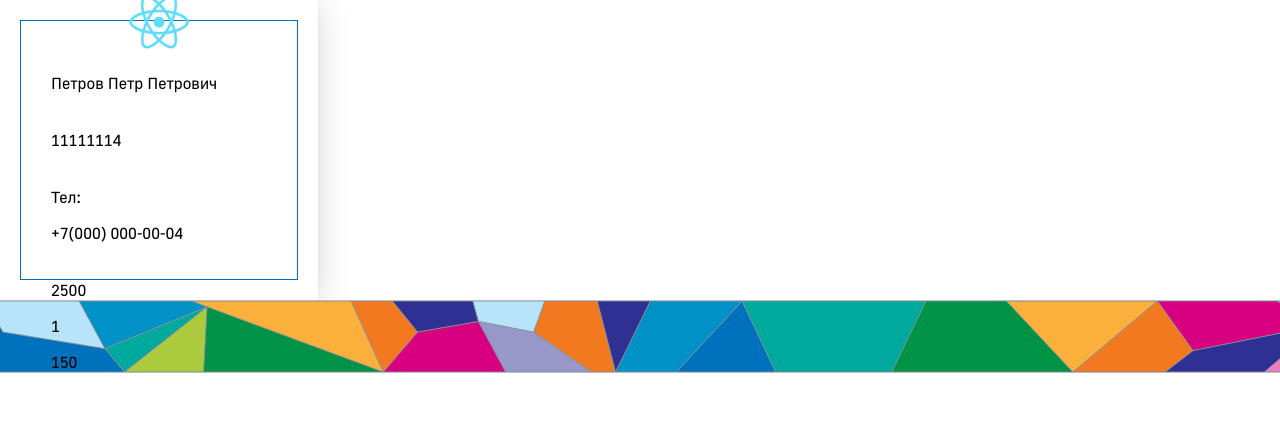
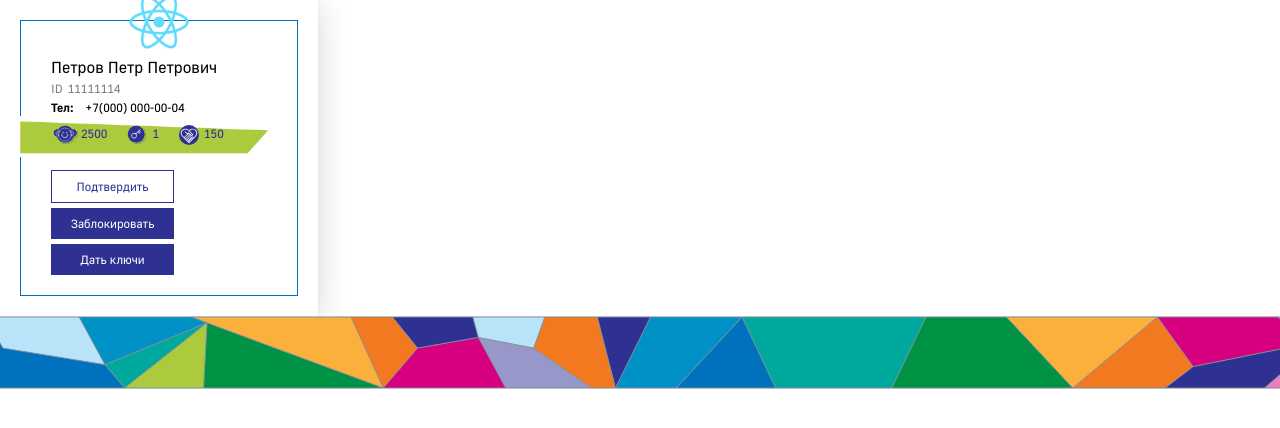
Before and after one commit to kuzinartemiy/im-helping, a React (Create React App) app: page / in a window 1280 px wide. Shown: the top 428 px of the page. Built offline with nearby package versions, Linux system fonts and the light colour scheme.

Commit message:
wait for buttons

```diff
--- a/src/components/admin-default/admin-default.module.scss
+++ b/src/components/admin-default/admin-default.module.scss
@@ -2,15 +2,16 @@
 
 .adminDefault {
   width: auto;
+  height: auto;
   display: flex;
   flex-direction: column;
   row-gap: 5px;
   align-items: center;
   position: relative;
   max-width: 276px;
-  max-height: 258px;
+  max-height: 300px;
   min-width: 276px;
-  min-height: 258px;
+  min-height: 248px;
   border: 1px solid var(--admin-default-border-sea);
 }
 .adminChild {
@@ -20,8 +21,11 @@
   row-gap: 5px;
   align-self: flex-start;
   justify-content: flex-start;
+  font-weight: 400;
+  font-size: 12px;
+  line-height: 14px;
+  z-index: 1;
 }
-
 .avatar {
   margin-top: -30px;
   object-fit: cover;
@@ -33,8 +37,129 @@
   left: 0;
 }
 .userName {
+  margin: 0;
   font-family: "Golos", serif;
-  font-weight: 400;
   font-size: 16px;
   line-height: 19px;
 }
+.userId {
+  margin: 0;
+  font-family: "Golos", serif;
+  color: rgba(0, 0, 0, 0.5);
+}
+.userId::before {
+  padding-right: 5px;
+  content: "ID";
+}
+.userTel {
+  margin: 0;
+  display: flex;
+  flex-direction: row;
+  align-items: center;
+  column-gap: 12px;
+}
+.userTelChild {
+  margin: 0;
+  padding: 0;
+  font-family: "Golos", serif;
+  font-weight: 700;
+}
+.userTelVar {
+  margin: 0;
+}
+.lineItems {
+  margin: 0;
+  position: relative;
+  width: 250px;
+  padding-top: 5px;
+  color: var(--color-primary);
+  display: flex;
+  flex-direction: row;
+  align-items: center;
+  column-gap: 15px;
+}
+.lineItemsGreen {
+  width: 250px;
+  height: 41px;
+  padding: 0;
+  position: absolute;
+  margin: 95px 30px 0 0;
+  background-image: url(../../assets/images/spriteBack.png);
+  background-size: 295px 215px;
+  background-position: -27px -27px;
+  z-index: 0;
+}
+.lineItemsOrange {
+  composes: lineItemsGreen;
+  background-position: -27px -85px;
+}
+.lineItemsGrey {
+  composes: lineItemsGreen;
+  background-position: -27px -142px;
+}
+.commonLineItems {
+  margin: 0;
+  position: relative;
+  display: inline-block;
+  text-align: center;
+}
+.userPoints {
+  composes: commonLineItems;
+}
+.userPoints::before {
+  margin: 0;
+  display: inline-block;
+  content: '';
+  width: 30px;
+  height: 20px;
+  background-image: url(../../assets/icons/balls.svg);
+  background-size: 100% 100%;
+  background-position: center;
+  background-repeat: no-repeat;
+  vertical-align: middle;
+}
+.userKey {
+  composes: commonLineItems;
+}
+.userKey::before {
+  margin: 0;
+  display: inline-block;
+  content: '';
+  width: 30px;
+  height: 20px;
+  background-image: url(../../assets/icons/key.svg);
+  background-size: 100% 100%;
+  background-position: center;
+  background-repeat: no-repeat;
+  vertical-align: middle;
+}
+.userHelps {
+  composes: commonLineItems;
+}
+.userHelps {
+  composes: commonLineItems;
+}
+.userHelps::before {
+  margin: 0;
+  display: inline-block;
+  content: '';
+  width: 30px;
+  height: 20px;
+  background-image: url(../../assets/icons/finished-applications.svg);
+  background-size: 100% 100%;
+  background-position: center;
+  background-repeat: no-repeat;
+  vertical-align: middle;
+}
+.buttons {
+  width: auto;
+  padding-top: 20px;
+  padding-bottom: 20px;
+  display: flex;
+  flex-direction: column;
+  row-gap: 5px;
+  max-width: 123px;
+}
+.hidden-block {
+  display: none;
+}
--- a/src/components/admin-default/index.tsx
+++ b/src/components/admin-default/index.tsx
@@ -1,5 +1,6 @@
 import styles from './admin-default.module.scss';
 import testImg1 from '../../../src/assets/images/logo192.png';
+import Button from '../button/button';
 
 interface IAdminDefaultProps {
   children?: React.ReactNode
@@ -8,25 +9,26 @@ interface IAdminDefaultProps {
   userId: string
   userTel: string
   userPoints: string
-  userKey: string
+  userKey?: string
   userHelps: string
   lineColor: string
 }
 
 const AdminDefault = (props: IAdminDefaultProps) => {
+  const isKey = props.userKey;
   let lineItemsColor;
   switch (props.lineColor) {
     case 'green':
-      lineItemsColor = 'lineItemsGreen';
+      lineItemsColor = styles.lineItemsGreen;
       break;
     case 'orange':
-      lineItemsColor = 'lineItemsOrange';
+      lineItemsColor = styles.lineItemsOrange;
       break;
     case 'grey':
-      lineItemsColor = 'lineItemsGrey';
+      lineItemsColor = styles.lineItemsGrey;
       break;
     default:
-      lineItemsColor = 'lineItemsOrange';
+      lineItemsColor = styles.lineItemsOrange;
   }
   return (
     <div className={styles.adminDefault}>
@@ -38,12 +40,18 @@ const AdminDefault = (props: IAdminDefaultProps) => {
           <p className={styles.userTelChild}>Тел:</p>
           <p className={styles.userTelVar}>{props.userTel}</p>
         </div>
-        <div className={styles.lineItems + ' ' + lineItemsColor}>
+        <div className={styles.lineItems}>
           <p className={styles.userPoints}>{props.userPoints}</p>
-          <p className={styles.userKey}>{props.userKey}</p>
+          { (isKey != null) ? <p className={styles.userKey}>{props.userKey}</p> : <div className="hidden-block"></div>}
           <p className={styles.userHelps}>{props.userHelps}</p>
         </div>
+        <div className={styles.buttons}>
+          <Button viewType='secondary'>Подтвердить</Button>
+          <Button>Заблокировать</Button>
+          <Button>Дать ключи</Button>
+        </div>
       </div>
+      <div className={lineItemsColor}></div>
     </div>
   );
 };
@@ -54,9 +62,10 @@ AdminDefault.defaultProps = {
   userId: '11111114',
   userTel: '+7(000) 000-00-04',
   userPoints: '2500',
+  userHelps: '150',
   userKey: '1',
-  userHelps: '150',
   lineColor: 'green',
+  confirmed: 'confirmed',
 };
 
 export default AdminDefault;
```
Also changed, not shown: src/assets/images/spriteBack.png (added).
